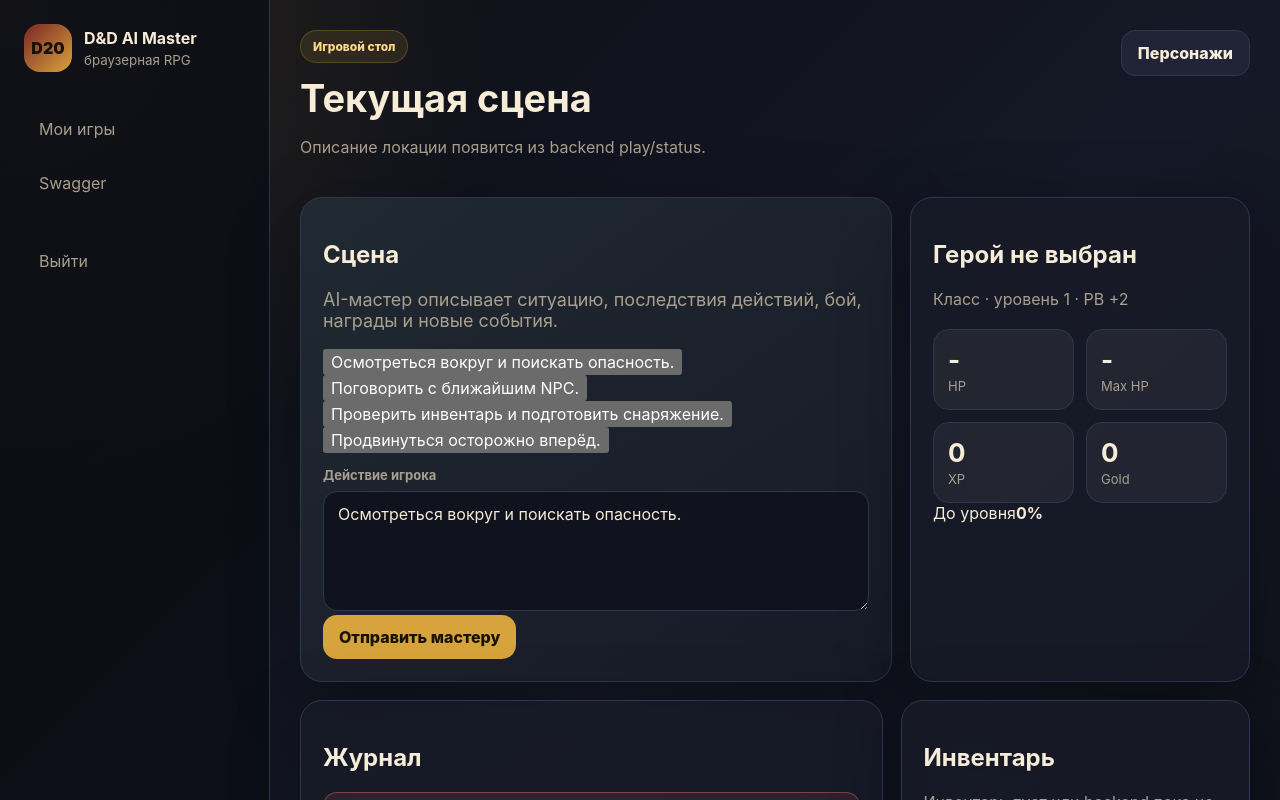
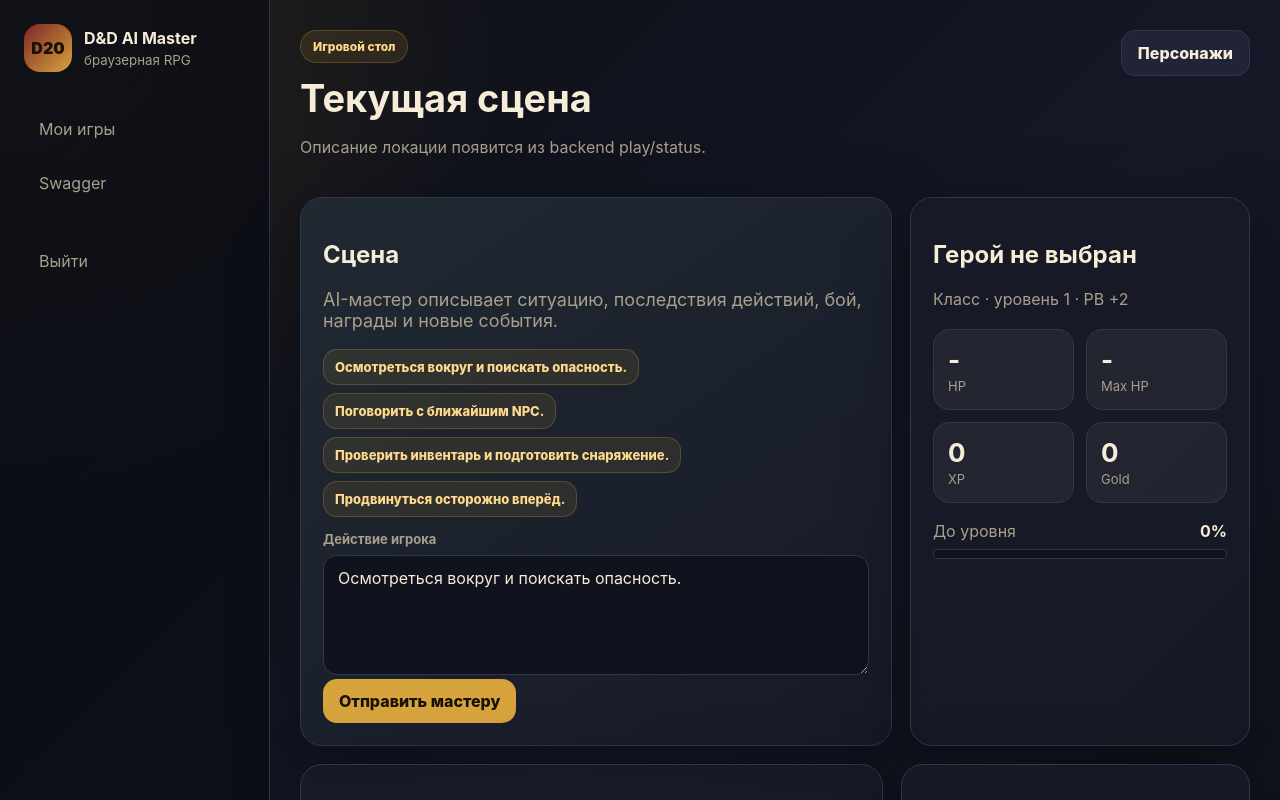
Before and after one commit to nicita541/front, a React (Vite) app: page /play/1 in a window 1280 px wide. Shown: the top 800 px of the page. Built offline with nearby package versions, Linux system fonts and the light colour scheme; no server answers; sample sign-in values are in the browser's storage.

Commit message:
Style enhanced play screen widgets

```diff
--- a/src/styles.css
+++ b/src/styles.css
@@ -22,7 +22,6 @@ body {
 }
 
 a { color: inherit; text-decoration: none; }
-
 button, input, select, textarea { font: inherit; }
 
 input, select, textarea {
@@ -67,26 +66,39 @@ label { display: block; margin: 14px 0 8px; color: var(--muted); font-size: 13px
 .game-card p { margin: 0; color: var(--muted); font-size: 13px; word-break: break-all; }
 .row-actions { display: flex; gap: 8px; flex-wrap: wrap; }
 
-.primary-button, .secondary-button, .link-button { border: 0; border-radius: 14px; padding: 12px 16px; cursor: pointer; font-weight: 800; display: inline-flex; justify-content: center; align-items: center; }
+.primary-button, .secondary-button, .link-button, .chip-button { border: 0; border-radius: 14px; padding: 12px 16px; cursor: pointer; font-weight: 800; display: inline-flex; justify-content: center; align-items: center; }
 .primary-button { background: var(--gold); color: #171106; }
+.primary-button:disabled { opacity: 0.6; cursor: not-allowed; }
 .primary-button.small { padding: 10px 12px; }
 .secondary-button { background: var(--panel-soft); color: var(--text); border: 1px solid var(--line); }
 .link-button { width: 100%; margin-top: 10px; color: var(--muted); background: transparent; }
+.chip-button { background: rgba(214,163,60,0.10); color: #ffd98c; border: 1px solid rgba(214,163,60,0.25); padding: 9px 11px; font-size: 13px; }
 .error-box { border: 1px solid rgba(216,102,102,0.45); background: rgba(216,102,102,0.12); color: #ffc1c1; padding: 12px; border-radius: 14px; margin: 14px 0; }
+.success-box { border: 1px solid rgba(101,184,115,0.45); background: rgba(101,184,115,0.12); color: #c8ffd1; padding: 10px 12px; border-radius: 14px; margin-top: 12px; }
 
 .play-layout { display: grid; grid-template-columns: 1fr 340px; gap: 18px; margin-bottom: 18px; }
 .scene-panel { min-height: 430px; background: linear-gradient(145deg, rgba(33, 43, 51, 0.92), rgba(23, 26, 39, 0.96)); display: flex; flex-direction: column; justify-content: space-between; }
 .scene-text { max-width: 760px; color: var(--muted); font-size: 18px; }
 .action-form { margin-top: auto; }
+.quick-actions { display: flex; gap: 8px; flex-wrap: wrap; margin-top: 18px; }
 .character-panel { align-self: stretch; }
 .stat-grid { display: grid; grid-template-columns: repeat(2, 1fr); gap: 12px; margin-top: 20px; }
 .stat-grid div { background: rgba(255,255,255,0.05); border: 1px solid var(--line); border-radius: 16px; padding: 14px; }
 .stat-grid strong { display: block; font-size: 26px; }
 .stat-grid span { color: var(--muted); font-size: 13px; }
+.progress-block { margin-top: 18px; }
+.progress-label { display: flex; justify-content: space-between; color: var(--muted); margin-bottom: 8px; }
+.progress-label strong { color: var(--text); }
+.progress-bar { height: 10px; background: #10131d; border: 1px solid var(--line); border-radius: 999px; overflow: hidden; }
+.progress-bar span { display: block; height: 100%; background: linear-gradient(90deg, var(--green), var(--gold)); }
+.bottom-grid { align-items: start; }
 .journal-list { display: grid; gap: 10px; }
 .journal-entry { border-left: 3px solid var(--gold); background: rgba(255,255,255,0.04); border-radius: 14px; padding: 12px 14px; }
 .journal-entry small { color: var(--muted); }
 .journal-entry p { margin: 6px 0 0; }
+.inventory-list { display: grid; gap: 10px; }
+.inventory-item { display: flex; justify-content: space-between; gap: 12px; border: 1px solid var(--line); background: rgba(255,255,255,0.04); border-radius: 14px; padding: 12px; }
+.inventory-item span { color: var(--muted); }
 
 @media (max-width: 900px) {
   .auth-page, .app-shell, .two-columns, .play-layout { grid-template-columns: 1fr; }
```
